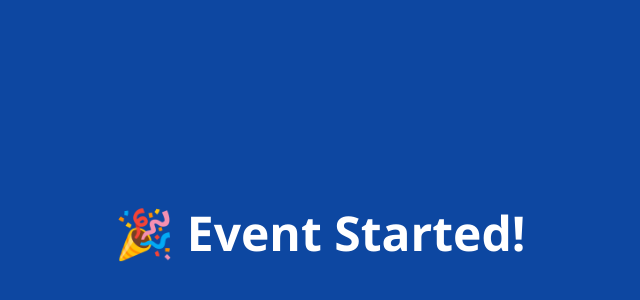
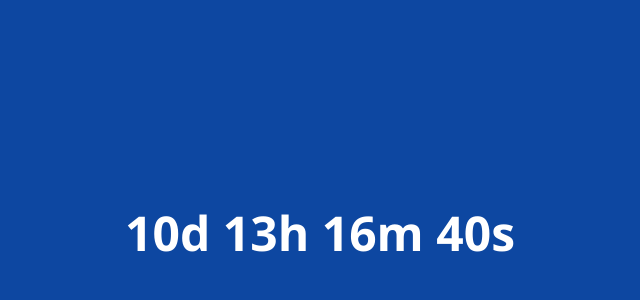
Before and after one commit to Pavatheripper/Pavatheripper.github.io, a plain HTML site: page index.html in a window 1280 px wide. Shown: the part 168-468 px from the top of the page, without its empty margins (320-960 px from the left). Drawn offline with Linux system fonts and the light colour scheme.

Commit message:
Update index.html

```diff
--- a/index.html
+++ b/index.html
@@ -24,7 +24,7 @@ body{
 <div id="timer"></div>
 
 <script>
-const target = new Date("2026-06-26T23:59:59").getTime();
+const target = new Date("2026-07-16T23:59:59").getTime();
 
 function update(){
     const now = Date.now();
```
